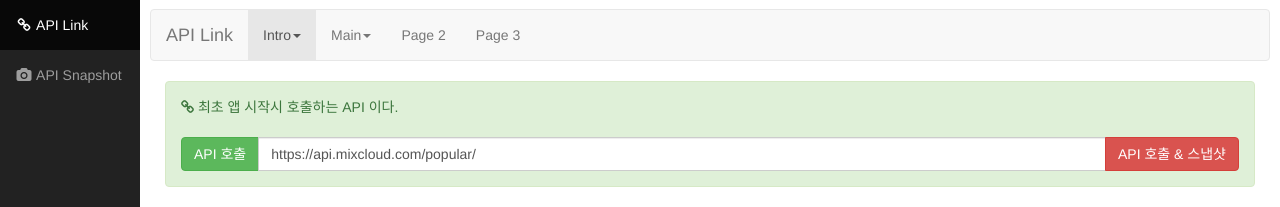
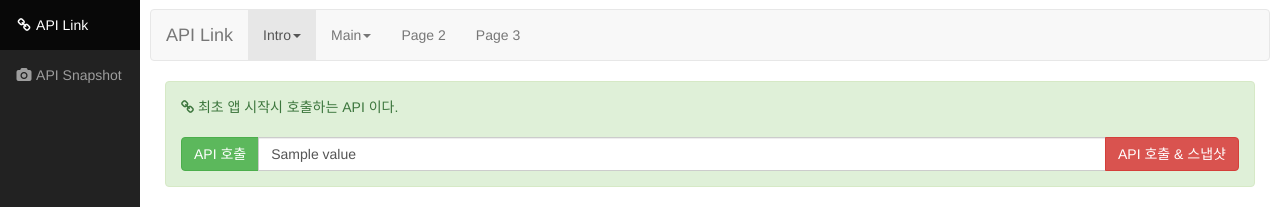
Before and after one commit to coolsharp/ProjDjango, a Django app: template blog/templates/coolsharp/api/main.html in a window 1280 px wide. Shown: the part 51-258 px from the top of the page. Run offline with Django 3.2, Linux system fonts and the light colour scheme; the template is opened without the code that fills it: most values are stand-ins (such as "Sample title", 1, 10 or a date in 2020); some libraries are stand-ins or nearby versions.

Commit message:
구조 개선

```diff
--- a/blog/templates/coolsharp/api/main.html
+++ b/blog/templates/coolsharp/api/main.html
@@ -14,7 +14,8 @@
             <span class="input-group-btn">
                 <button class="btn btn-success" type="button" onclick="getApiByElementId('urlValue')">API 호출</button>
             </span>
-            <input type="text" class="form-control" id="urlValue" placeholder="호출할 API 주소를 입력하세요." value="https://api.mixcloud.com/popular/">
+
+            <input type="text" class="form-control" id="urlValue" placeholder="호출할 API 주소를 입력하세요." value="{{ value }}">
             <span class="input-group-btn">
                 <button class="btn btn-danger" type="button">API 호출 & 스냅샷</button>
             </span>
--- a/blog/urls.py
+++ b/blog/urls.py
@@ -2,7 +2,7 @@ from django.conf.urls import url
 from . import views
 
 urlpatterns = [
-    url(r'^$', views.post_list, name='post_list'),
+    url(r'^$', views.apiMain, name='post_list'),
     url(r'^post/(?P<pk>[0-9]+)/$', views.post_detail, name='post_detail'),
     url(r'^post/new/$', views.post_new, name='post_new'),
     url(r'^get/api/$', views.getApi, name='getApi'),
--- a/blog/views.py
+++ b/blog/views.py
@@ -6,9 +6,9 @@ from django.http import HttpResponse
 import requests
 
 
-def post_list(request):
-    posts = Post.objects.all()
-    return render(request, 'coolsharp/api/main.html', {'posts': posts})
+def apiMain(request):
+    url = request.GET.get('url', '')
+    return render(request, 'coolsharp/api/main.html', {'value': url})
 
 
 def post_detail(request, pk):
```
